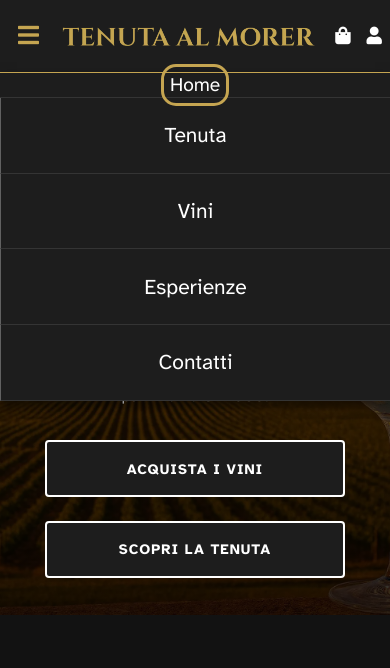
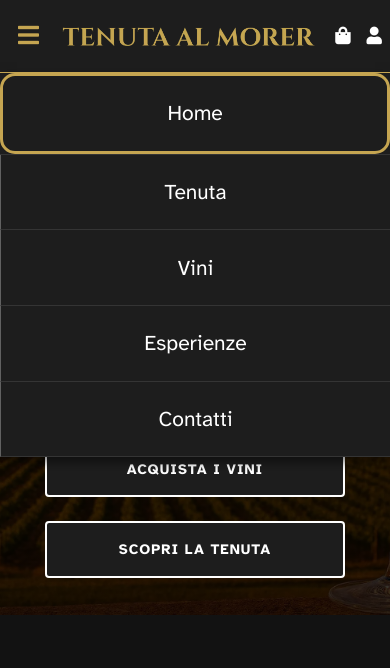
Before and after one commit to Tenuta-al-Morer/tecweb, a PHP site: page / in a window 390 px wide, after a click on "Apri il menu di navigazione". Shown: the top 668 px of the page. Run offline with PHP 8.4, Linux system fonts and the light colour scheme.

Commit message:
Corretto menù ad hamburger

```diff
--- a/style/mini.css
+++ b/style/mini.css
@@ -132,10 +132,13 @@
     border-left: none;
 }
 
-.primary-navigation a {
+.primary-navigation a,
+.primary-navigation span[aria-current="page"] {
     display: block;
     padding: 1.2em;
     font-size: 1.1em;
+    color: var(--navtxtcolor);
+    cursor: default;
 }
 
 .primary-navigation a:hover,
```
